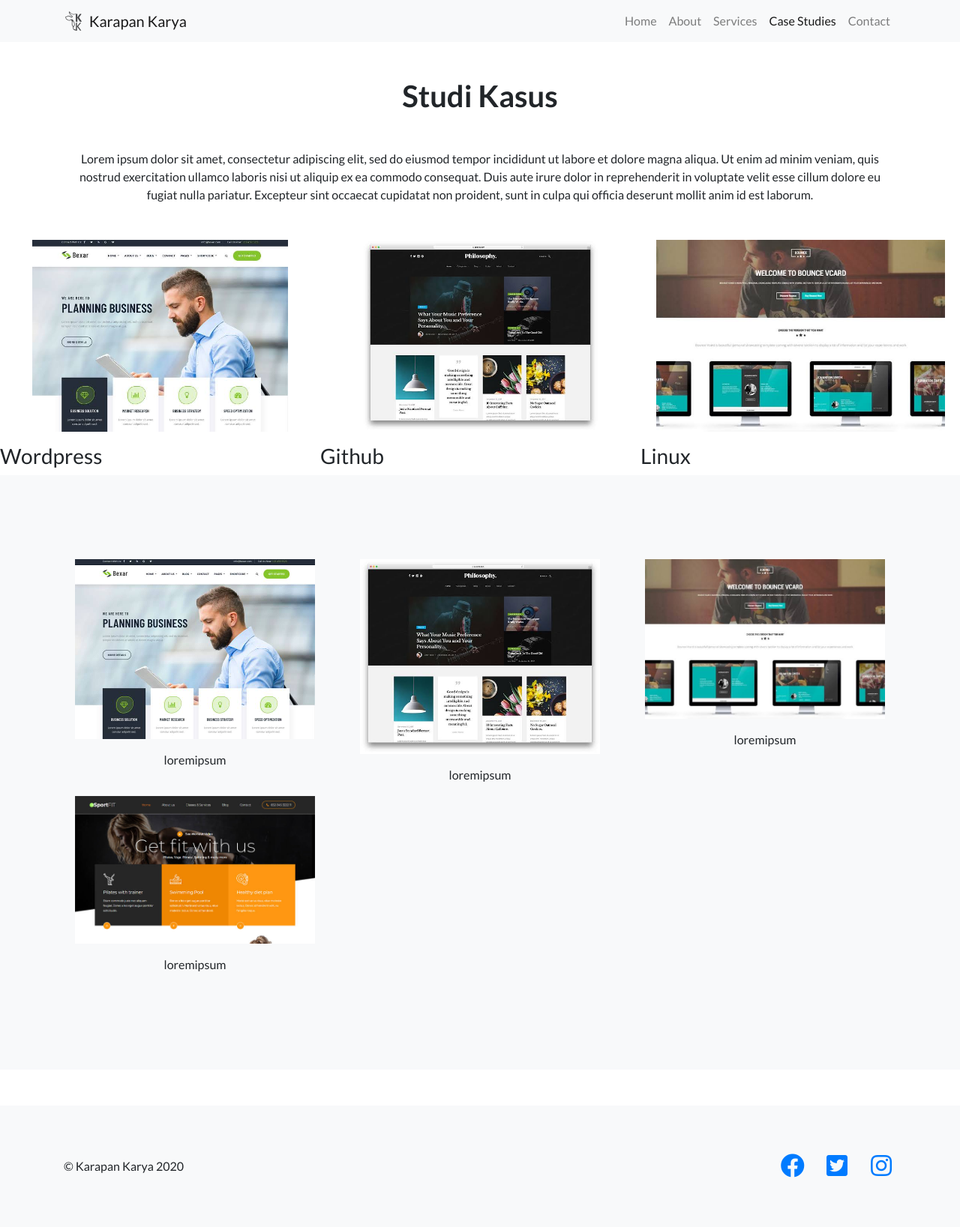
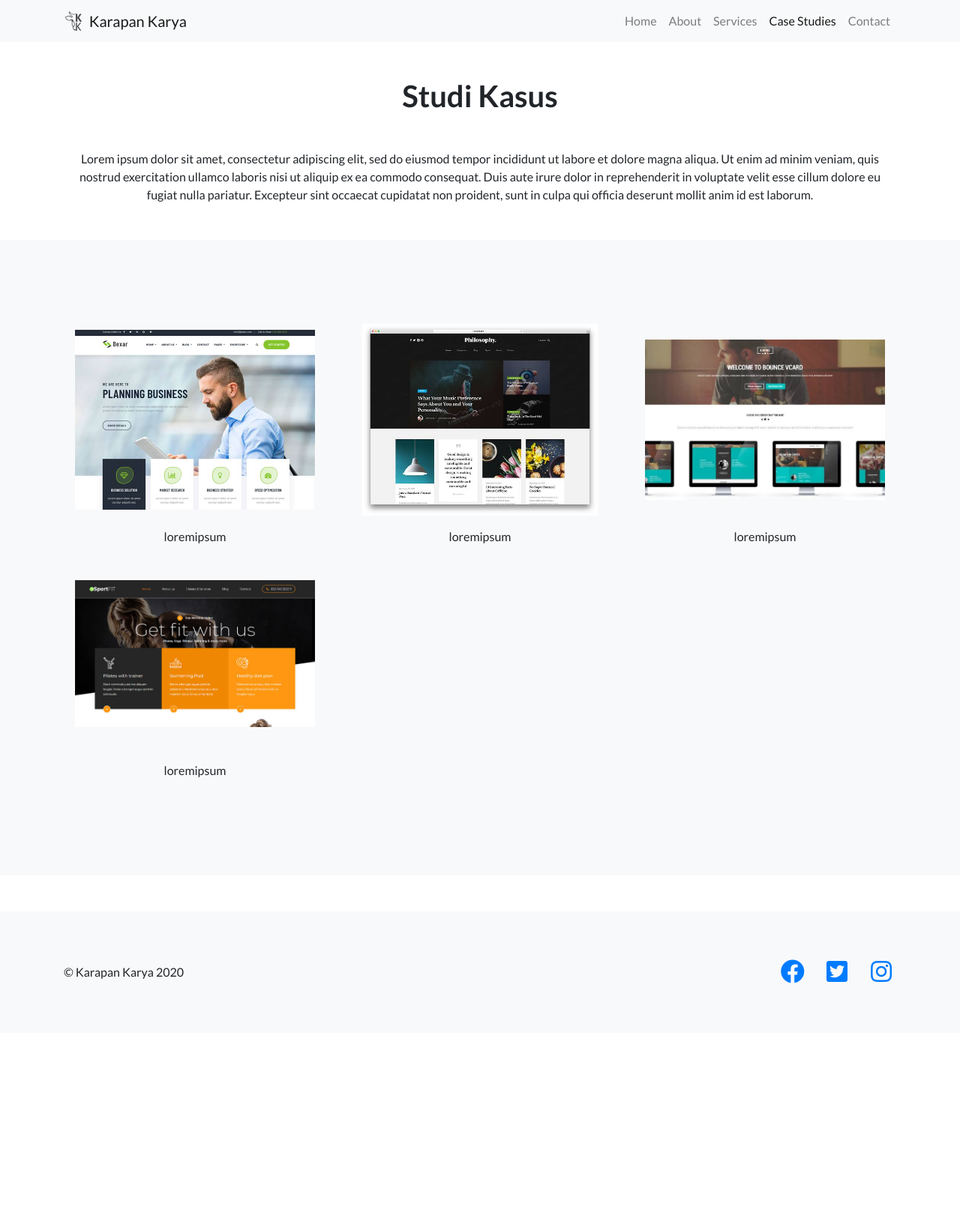
Before and after one commit to Afaisw/profcom, a Jekyll site: the page built from case-studies.html, in a window 1280 px wide. Shown: the whole page at 75% size. Built offline with Jekyll 4.4.1, drawn with Linux system fonts in a browser that asks for light colours; after the commit the page ends 1378 px from its top, so only the background shows below that.

Commit message:
case study fix

```diff
--- a/_includes/casestudies.html
+++ b/_includes/casestudies.html
@@ -1,4 +1,4 @@
-<section class="features-icons bg-light text-center">
+<section class="case-study features-icons bg-light text-center">
     <div class="container">
       <div class="row">
         {% for cscontent in include.data %}
--- a/_sass/_showcase.scss
+++ b/_sass/_showcase.scss
@@ -14,12 +14,13 @@
   .row:nth-child(odd) {
     flex-direction: row-reverse;
   }
-  .slicking {
-    img {
-      width: 100%;
-      height: 20vw;
-      object-fit: contain;
-      margin-bottom: 1em;
-    }
+}
+
+.case-study {
+  img {
+    width: 100%;
+    height: 20vw;
+    object-fit: contain;
+    margin-bottom: 1em;
   }
 }
--- a/case-studies.html
+++ b/case-studies.html
@@ -15,15 +15,4 @@
   image: img/case-3.jpg
 ---
 
-<section class="showcase">
-	<div class="slicking" data-slick='{"slidesToShow": 3}'>
-		{% for item in page.showcase %}
-		<div>
-			<img src="{{item.image | relative_url }}">
-			<div class="h3">{{ item.title }}</div>
-		</div>
-		{% endfor %}
-	</div>
-</section>
-
 {% include casestudies.html title="Studi Kasus" data=site.data.studiescontent %}
```
